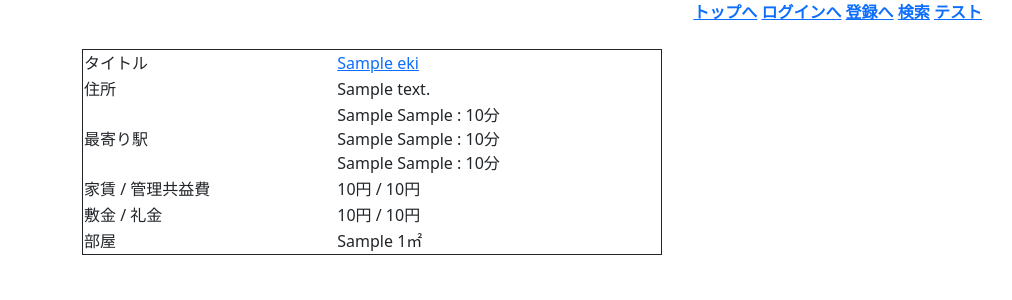
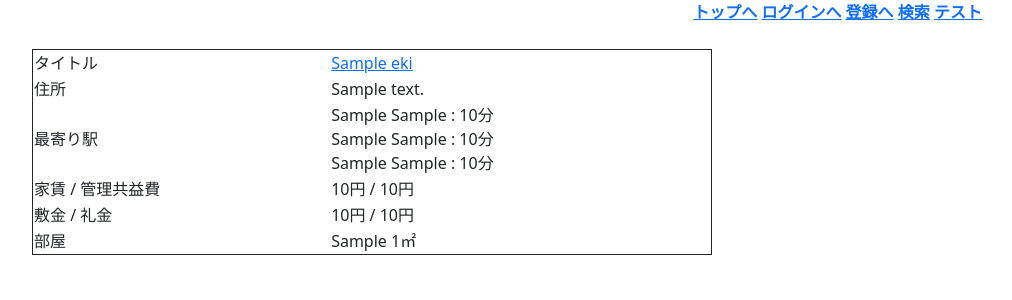
Before and after one commit to ktwj/SearchEstate, a Flask app: template templates/test.html in a window 1280 px wide. Shown: the part 56-356 px from the top of the page, without its empty margins (268-1280 px from the left). Run offline with Flask 2, Linux system fonts and the light colour scheme; the template is opened without the code that fills it: most values are stand-ins (such as "Sample title", 1, 10 or a date in 2020); some libraries are stand-ins or nearby versions.

Commit message:
commit 11/18 15

```diff
--- a/templates/test.html
+++ b/templates/test.html
@@ -4,8 +4,8 @@
     .table-wrapper{
         margin:15px auto;
         display: grid;
-        max-width:600px;
-        grid-template-columns:  repeat(auto-fill, minmax(90%, 1fr));
+        max-width:700px;
+        grid-template-columns:  repeat(auto-fill, minmax(700px, 1fr));
     }
     .table-wrapper table{
         padding:5px;
```
